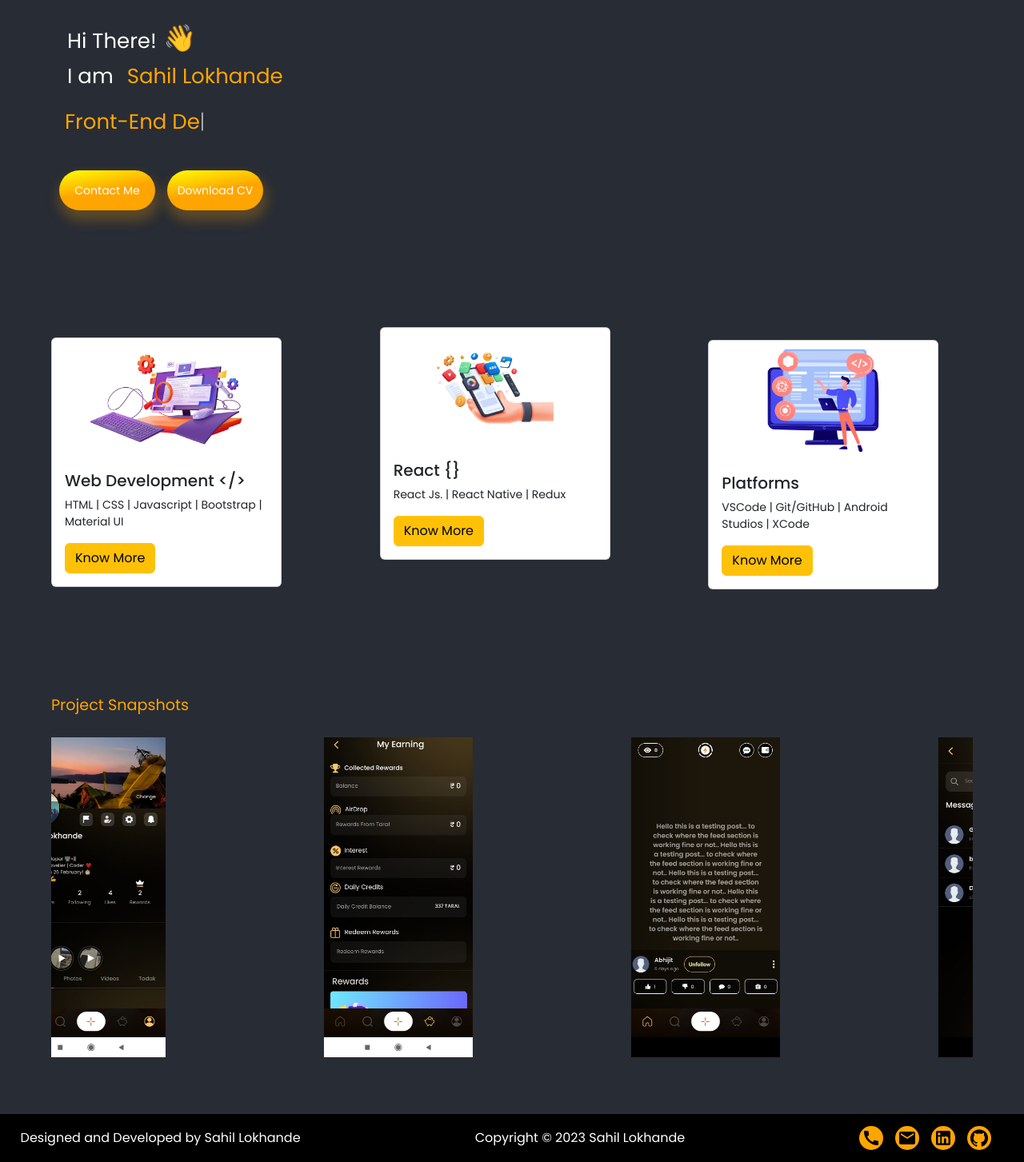
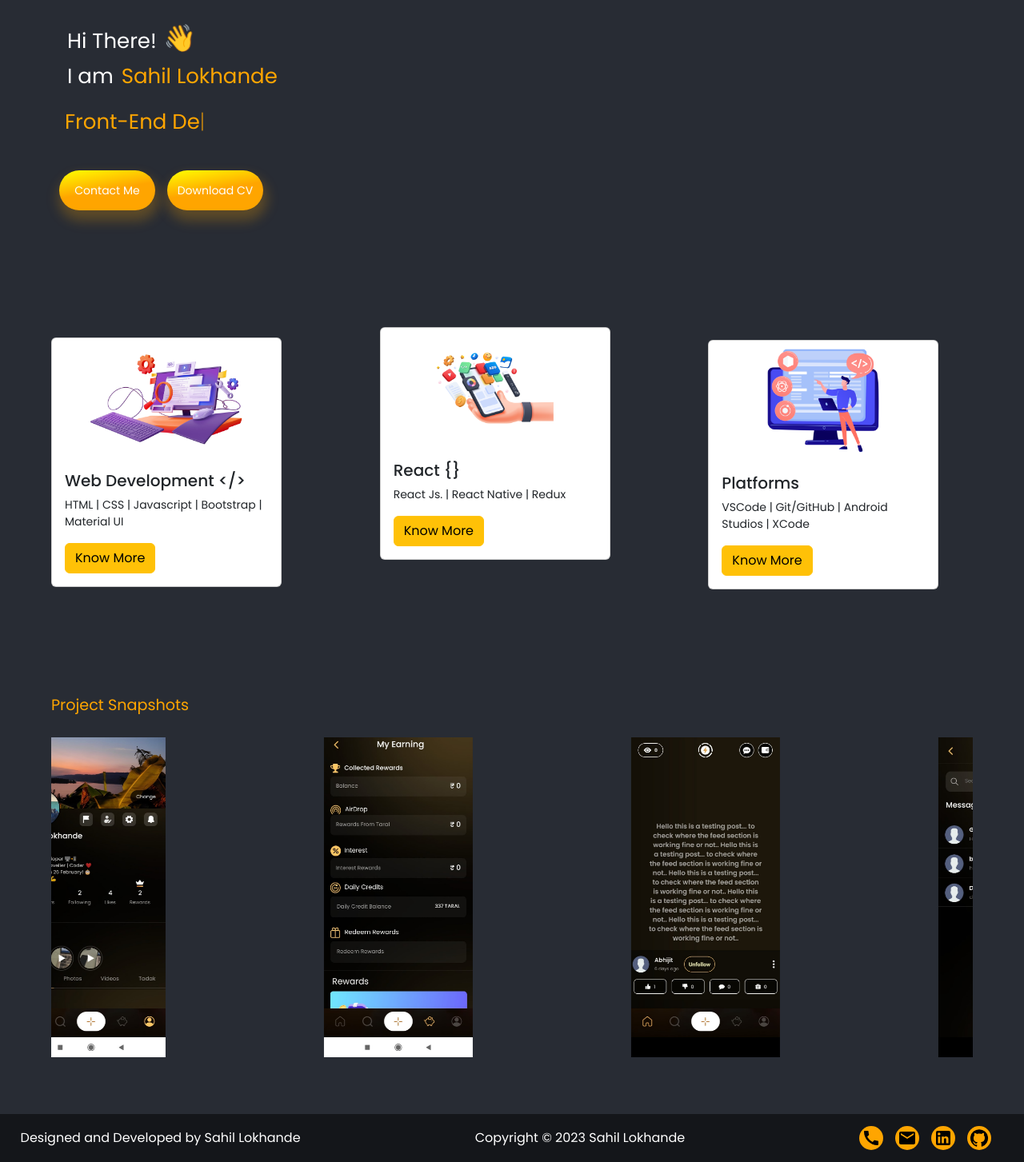
Before and after one commit to Sahil26299/my-portfolio1, a React (Create React App) app: page / in a window 1280 px wide. Shown: the part 541-1994 px from the top of the page at 80% size. Built offline with nearby package versions, Linux system fonts and the light colour scheme.

Commit message:
Few minor changes

```diff
--- a/src/Components/Commons/BottomBar/BottomBar.js
+++ b/src/Components/Commons/BottomBar/BottomBar.js
@@ -6,7 +6,7 @@ import './BottomBar.css'
 export default function BottomBar() {
     const Colors = useContext(ColorSchema)
     return (
-        <div style={{ width: '100%', backgroundColor: '#000', display: 'flex', flexDirection: 'row', alignItems: 'center', justifyContent: 'space-between', marginTop: '5%', height: 60, paddingRight:'2%', paddingLeft:'2%' }} >
+        <div style={{ width: '100%', backgroundColor: 'rgba(0,0,0,0.5)', display: 'flex', flexDirection: 'row', alignItems: 'center', justifyContent: 'space-between', marginTop: '5%', height: 60, paddingRight:'2%', paddingLeft:'2%' }} >
             <span style={{ fontSize: 16, color: '#fff' }} >
                 Designed and Developed by Sahil Lokhande
             </span>
--- a/src/Components/Commons/Home/Home.js
+++ b/src/Components/Commons/Home/Home.js
@@ -63,14 +63,14 @@ export default function Home(props) {
                         <span style={{ color: Colors.newVar.TXTColor }} >{INTRODUCTION_LINE}</span>  <p className='animate__animated animate__tada animate__infinite' >👋</p>
                     </div>
                     <div className="heading1" >
-                        <span style={{ color: Colors.newVar.TXTColor }} >I am <span style={{ color: 'orange' }} >{FIRST_NAME} {LAST_NAME}</span></span>
+                        <span style={{ color: Colors.newVar.TXTColor }} >I am<span style={{ color: 'orange' }} >{FIRST_NAME} {LAST_NAME}</span></span>
                     </div><br />
                     <div style={{ marginLeft: 7, display: 'inline-block' }} >
                         {/* <span className="heading2" style={{ color: Colors.newVar.TXTColor }}>
                             Experienced React Developer,
                             with strong grip on React Native, proficient in programming including good grasp in data structure and algorithms.
                         </span><br /> */}
-                        <p class="typewriter">{text}<span className='Cursor'>|</span></p>
+                        <p class="typewriter">{text}<span className='Cursor' style={{color:'orange'}} >|</span></p>
 
                     </div>
                     <div style={{ display: 'flex', flexDirection: 'row', alignItems: 'center' }} >
```
